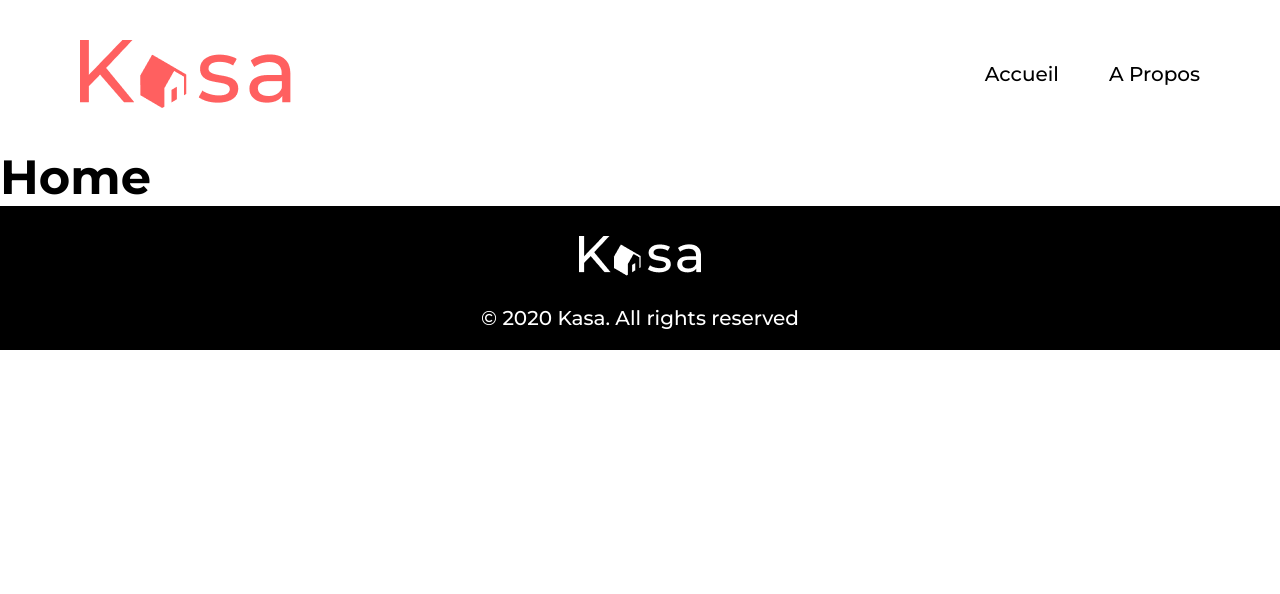
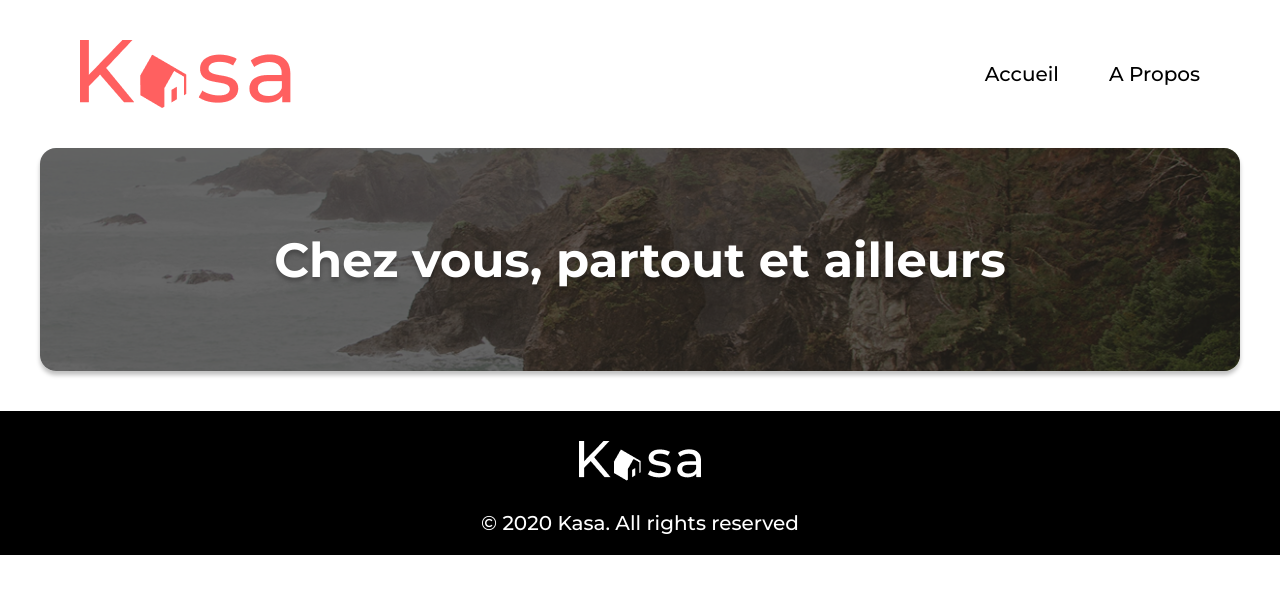
Before and after one commit to NemoPNK/Projet7-Kasa-LeopoldDavid, a React (Vite) app in the folder kasa/: page / in a window 1280 px wide. Shown: the top 594 px of the page. Built offline with nearby package versions, Linux system fonts and the light colour scheme.

Commit message:
Du composant banner et des images

```diff
--- /dev/null
+++ b/kasa/src/components/Banner.jsx
@@ -0,0 +1,11 @@
+import BannerImage from "../images/ImageBanner.png"
+
+function Banner() {
+    return (
+        <div className="banner">
+            <h1>Chez vous, partout et ailleurs</h1>
+        </div>
+    )
+}
+
+export default Banner
--- a/kasa/src/pages/Home.jsx
+++ b/kasa/src/pages/Home.jsx
@@ -1,9 +1,12 @@
-import { Link } from "react-router-dom"
+import Banner from "../components/Banner"
 
 function Home() {
   return (
-    <div>
-      <h1>Home</h1>
+    <div className="home">
+      <Banner/>
+      <section className="card-handler">
+
+      </section>
     </div>
   )
 }
--- a/kasa/src/style.css
+++ b/kasa/src/style.css
@@ -6,7 +6,8 @@
   box-sizing: border-box;
 }
 
-html, body {
+html,
+body {
   font-family: 'Montserrat', sans-serif;
   background-color: #ffffff;
   color: #000000;
@@ -95,7 +96,50 @@ footer img {
 }
 
 footer p {
-font-size: 20px;
-font-weight: 500;
-margin: 0px 0px 20px 0px;
+  font-size: 20px;
+  font-weight: 500;
+  margin: 0px 0px 20px 0px;
 }
+
+.home {
+  display: flex;
+  flex-direction: column;
+  margin: 40px;
+}
+
+.banner {
+  background-image: url(images/ImageBanner.png);
+  height: 223px;
+  width: 100%;
+  background-position: center;
+  background-size: cover;
+  background-repeat: no-repeat;
+  display: flex;
+  align-items: center;
+  justify-content: center;
+  position: relative;
+  border-radius: 16px;
+  overflow: hidden;
+  box-shadow: 0px 4px 4px rgba(0, 0, 0, 0.25);
+}
+
+.banner::before {
+  content: "";
+  position: absolute;
+  inset: 0;
+  background: rgba(0, 0, 0, 0.6);
+}
+
+.banner h1 {
+  color: white;
+  position: relative;
+  z-index: 1;
+  text-align: center;
+  text-shadow: 0px 4px 4px rgba(0, 0, 0, 0.25);
+}
+
+.card-handler {
+  background-color: #f6f6f6;
+  display: flex;
+  gap: 15px;
+}
```
Also changed, not shown: kasa/src/components/Card.jsx (added), kasa/src/images/ImageBanner.png (added), 1 other file (tests, documents, lock files or other folders).
